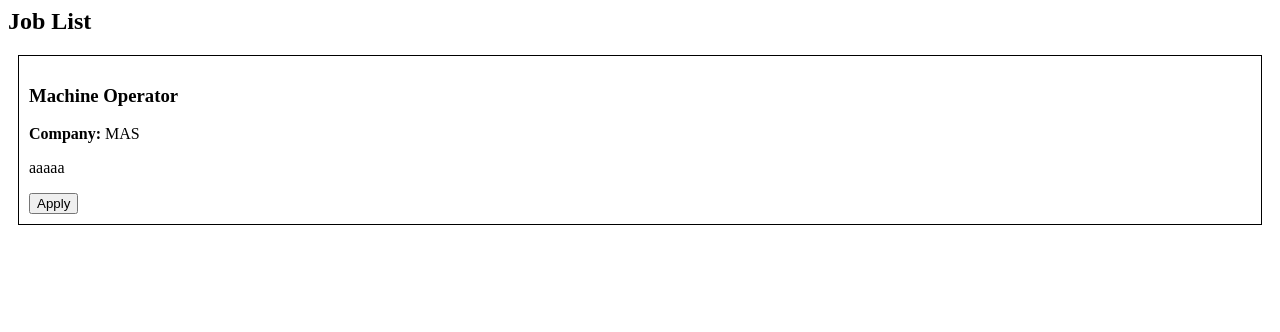
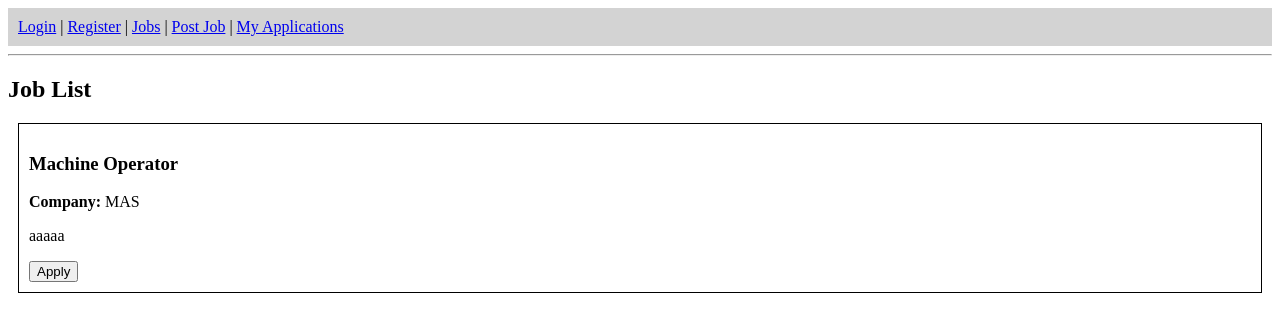
Before and after one commit to themiyawijenayaka100-coder/jobportal, a Django app: page /jobs/ in a window 1280 px wide. Shown: the top 332 px of the page. Run offline with Django 5.2, Linux system fonts and the light colour scheme; data comes from the database, SQL or seed files in the repository; both versions use the stored data as it was after the commit; parts of the project's set-up code (start-up, migrations or seed data) failed here and were passed over.

Commit message:
Added navigation bar and base template layout

```diff
--- a/accounts/templates/login.html
+++ b/accounts/templates/login.html
@@ -1,3 +1,7 @@
+{% extends 'base.html' %}
+
+{% block content %}
+
 <h2>Login</h2>
 
 <form method="POST">
@@ -12,3 +16,5 @@
 {% if error %}
 <p style="color:red;">{{ error }}</p>
 {% endif %}
+
+{% endblock %}
--- a/applications/templates/my_applications.html
+++ b/applications/templates/my_applications.html
@@ -1,3 +1,7 @@
+{% extends 'base.html' %}
+
+{% block content %}
+
 <h2>My Applications</h2>
 
 {% for app in apps %}
@@ -9,3 +13,5 @@
 {% empty %}
     <p>No applications yet.</p>
 {% endfor %}
+
+{% endblock %}
--- a/jobportal/settings.py
+++ b/jobportal/settings.py
@@ -57,7 +57,7 @@ ROOT_URLCONF = "jobportal.urls"
 TEMPLATES = [
     {
         "BACKEND": "django.template.backends.django.DjangoTemplates",
-        "DIRS": [],
+        "DIRS": ['templates'],
         "APP_DIRS": True,
         "OPTIONS": {
             "context_processors": [
--- a/jobs/templates/create_job.html
+++ b/jobs/templates/create_job.html
@@ -1,3 +1,7 @@
+{% extends 'base.html' %}
+
+{% block content %}
+
 <h2>Create Job</h2>
 
 <form method="POST">
@@ -9,3 +13,5 @@
 
     <button type="submit">Post Job</button>
 </form>
+
+{% endblock %}
--- a/jobs/templates/job_list.html
+++ b/jobs/templates/job_list.html
@@ -1,3 +1,7 @@
+{% extends 'base.html' %}
+
+{% block content %}
+
 <h2>Job List</h2>
 
 {% for job in jobs %}
@@ -5,8 +9,11 @@
         <h3>{{ job.title }}</h3>
         <p><b>Company:</b> {{ job.company }}</p>
         <p>{{ job.description }}</p>
+
         <a href="/applications/apply/{{ job.id }}/">
-           <button>Apply</button>
+            <button>Apply</button>
         </a>
     </div>
 {% endfor %}
+
+{% endblock %}
--- /dev/null
+++ b/templates/base.html
@@ -0,0 +1,24 @@
+<!DOCTYPE html>
+<html>
+<head>
+    <title>Job Portal</title>
+</head>
+<body>
+
+<!-- Navigation Bar -->
+<div style="background-color:lightgray; padding:10px;">
+    <a href="/login/">Login</a> |
+    <a href="/register/">Register</a> |
+    <a href="/jobs/">Jobs</a> |
+    <a href="/jobs/create/">Post Job</a> |
+    <a href="/applications/my/">My Applications</a>
+</div>
+
+<hr>
+
+<!-- Page Content -->
+{% block content %}
+{% endblock %}
+
+</body>
+</html>
```
Also changed, not shown: accounts/templates/register.html (+4 -8 lines), db.sqlite3.
